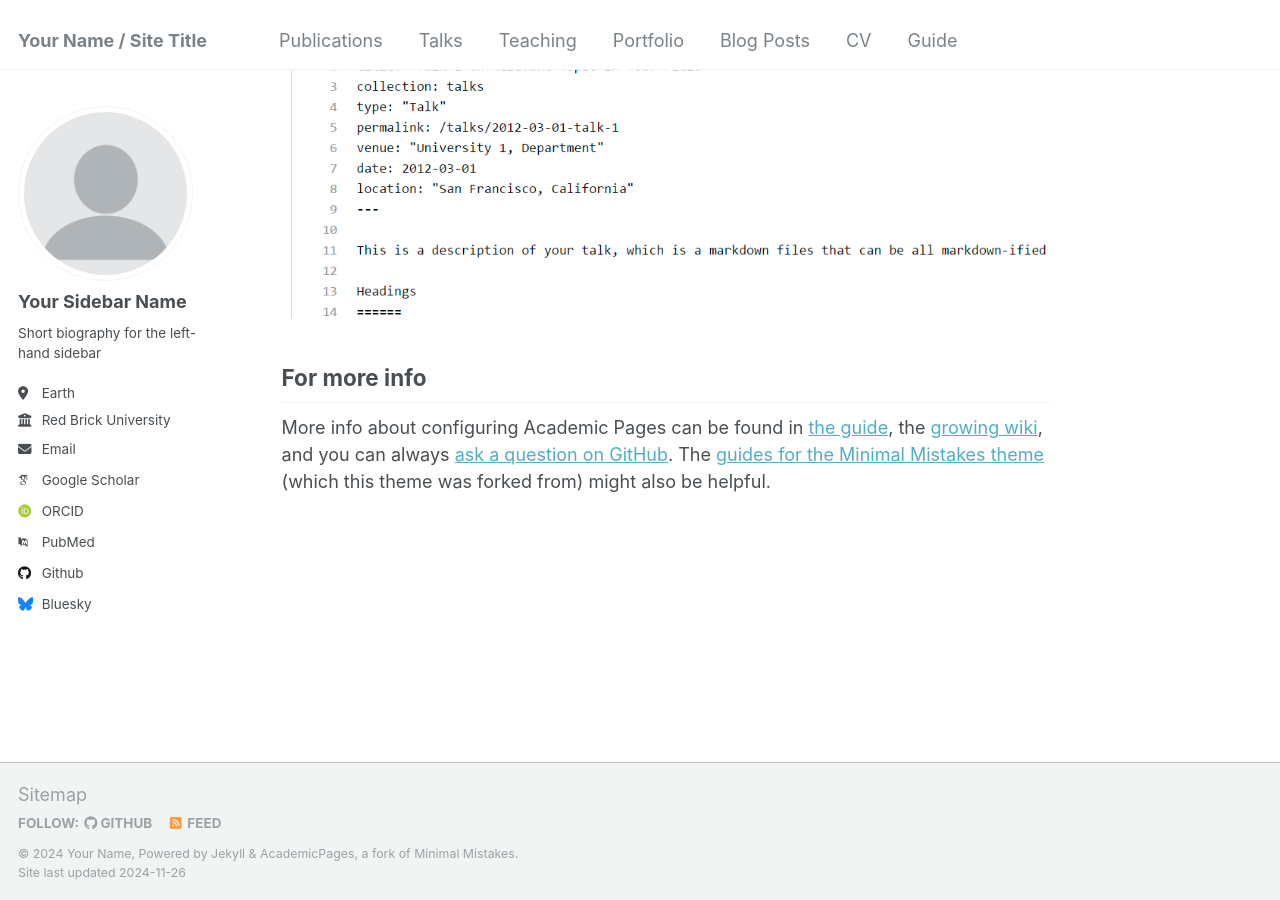
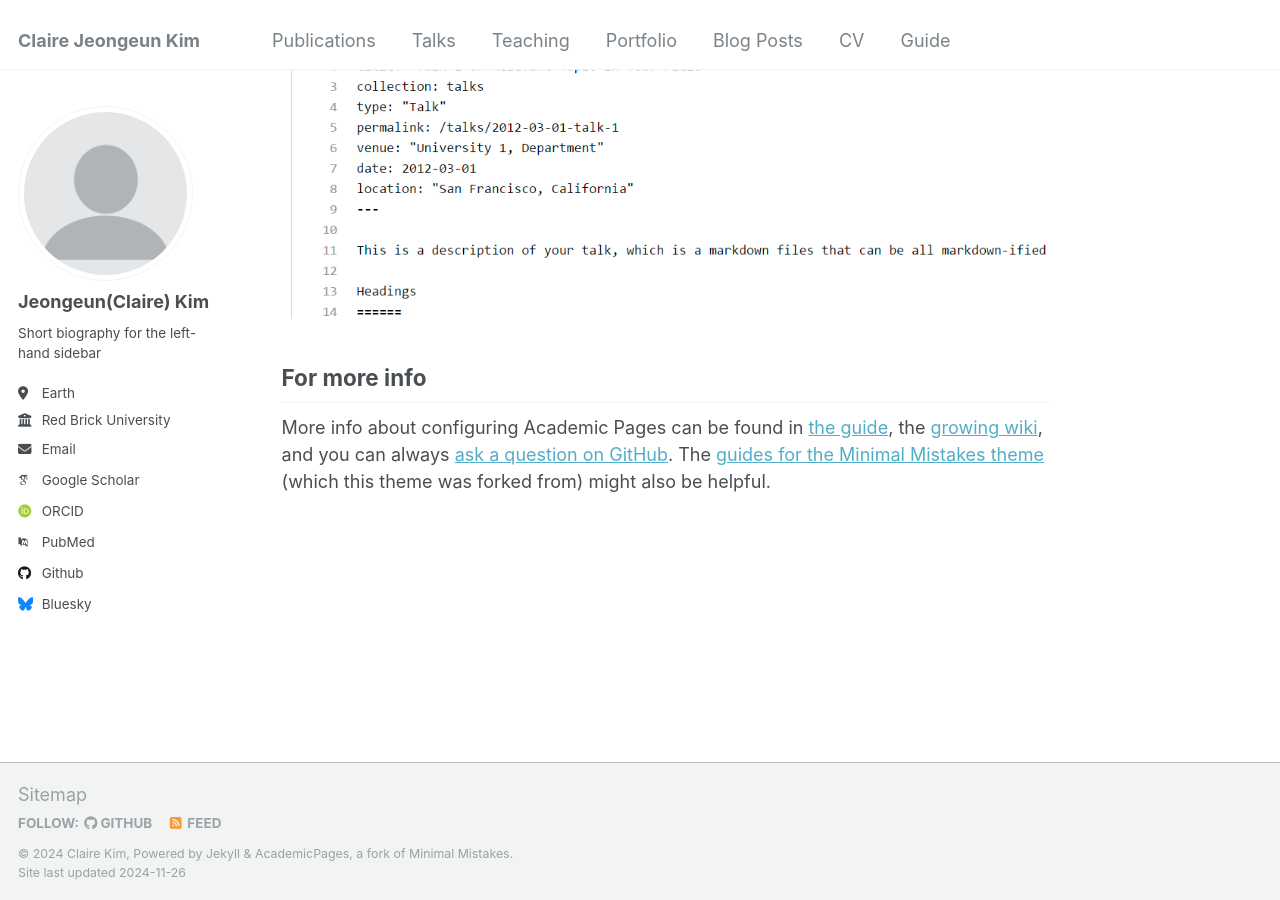
Before and after one commit to JEClaire/jeclaire.github.io, a Jekyll site: the page built from _pages/about.md, in a window 1280 px wide and 900 px high, scrolled down 2643 px. Built offline with Jekyll 4.4.1, drawn with Linux system fonts in a browser that asks for light colours; some web fonts are replaced.

Commit message:
initial commit

```diff
--- a/_config.yml
+++ b/_config.yml
@@ -8,9 +8,9 @@
 
 # Basic Site Settings
 locale                   : "en-US"
-title                    : "Your Name / Site Title"
+title                    : "Claire Jeongeun Kim"
 title_separator          : "-"
-name                     : &name "Your Name"
+name                     : &name "Claire Kim"
 description              : &description "personal description"
 url                      : https://academicpages.github.io # the base hostname & protocol for your site e.g. "https://[your GitHub username].github.io"
 baseurl                  : "" # the subpath of your site, e.g. "/blog"
@@ -22,13 +22,13 @@ repository               : "academicpages/academicpages.github.io"
 author:
   # Biographic information
   avatar           : "profile.png"
-  name             : "Your Sidebar Name"
+  name             : "Jeongeun(Claire) Kim"
   pronouns         : # example: "she/her"
   bio              : "Short biography for the left-hand sidebar"
   location         : "Earth"
   employer         : "Red Brick University"
   uri              : # URL
-  email            : "none@example.org"
+  email            : "kimjeong@usc.edu"
 
   # Academic websites
   arxiv            : # URL - Update with the correct link to your profile
```
